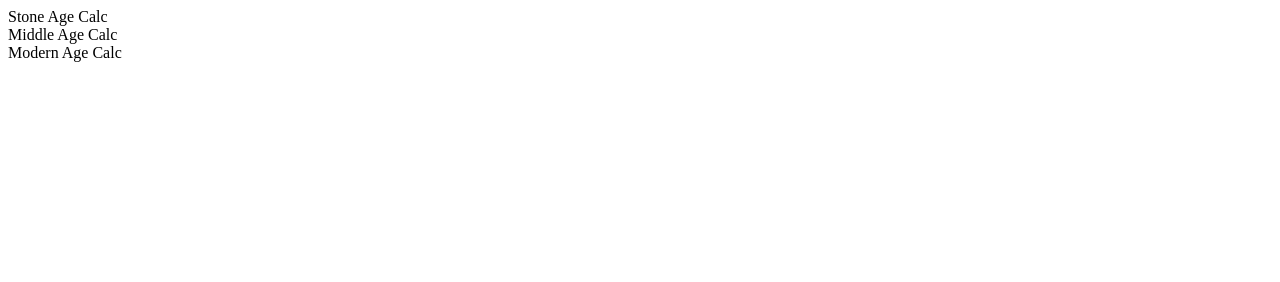
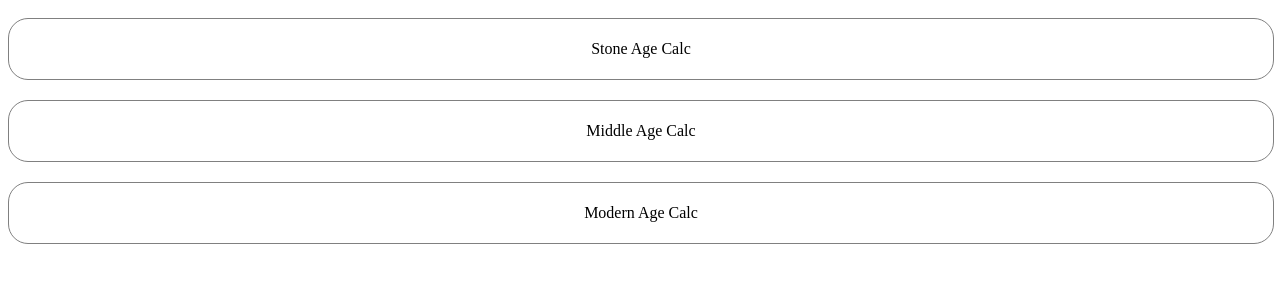
Before and after one commit to shankyDoodle/myCalcies, a plain HTML site: page index.html in a window 1280 px wide. Drawn offline with Linux system fonts and the light colour scheme.

Commit message:
index css

```diff
--- a/index.html
+++ b/index.html
@@ -4,6 +4,26 @@
     <meta charset="UTF-8">
     <title>Evolution of Calculator</title>
 
+    <style>
+
+        .mybutton{
+            float: left;
+            width: 100%;
+            height: 60px;
+            margin: 10px 0;
+            border: 1px solid gray;
+            text-align: center;
+            line-height: 60px;
+            border-radius: 20px;
+            transition: all ease .8s;
+            background: #fff;
+        }
+
+        .mybutton:hover{
+            cursor: pointer;
+            filter: invert(1);
+        }
+    </style>
     <script>
         function fOpenStoneCalc() {
           window.open('./stone.html');
@@ -20,9 +40,9 @@
 </head>
 <body>
 
-<div onclick="fOpenStoneCalc()">Stone Age Calc</div>
-<div onclick="fOpenMiddleCalc()">Middle Age Calc</div>
-<div onclick="fOpenModernCalc()">Modern Age Calc</div>
+<div class="mybutton" onclick="fOpenStoneCalc()">Stone Age Calc</div>
+<div class="mybutton" onclick="fOpenMiddleCalc()">Middle Age Calc</div>
+<div class="mybutton" onclick="fOpenModernCalc()">Modern Age Calc</div>
 
 </body>
 </html>
```
